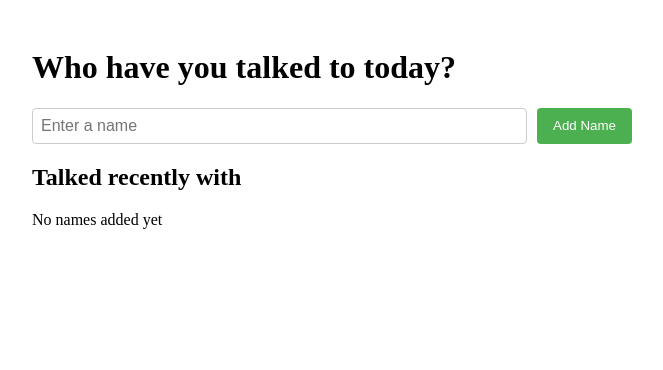
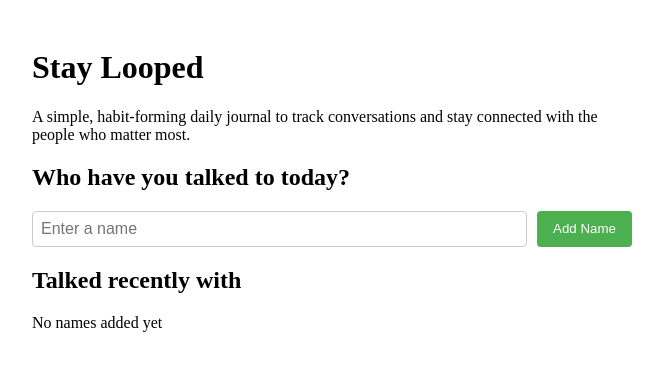
Before and after one commit to dmcb/conversation-journal, a SvelteKit app: page / in a window 1280 px wide. Shown: the top 370 px of the page, without its empty margins (308-971 px from the left). Built offline with nearby package versions, Linux system fonts and the light colour scheme.

Commit message:
Adds intro

```diff
--- a/src/routes/+page.svelte
+++ b/src/routes/+page.svelte
@@ -64,14 +64,21 @@
 </script>
 
 <div class="container">
-	<h1>Who have you talked to today?</h1>
+	<h1>Stay Looped</h1>
+	<p>
+		A simple, habit-forming daily journal to track conversations and stay connected with the people
+		who matter most.
+	</p>
 
-	<form on:submit|preventDefault={addEntry} class="input-form">
-		<input type="text" bind:value={name} placeholder="Enter a name" required />
-		<button type="submit">Add Name</button>
-	</form>
+	<section class="add-entry">
+		<h2>Who have you talked to today?</h2>
+		<form on:submit|preventDefault={addEntry} class="input-form">
+			<input type="text" bind:value={name} placeholder="Enter a name" required />
+			<button type="submit">Add Name</button>
+		</form>
+	</section>
 
-	<div class="entries-list">
+	<section class="entries">
 		<h2>Talked recently with</h2>
 		{#if sortedEntries.length === 0}
 			<p>No names added yet</p>
@@ -93,7 +100,7 @@
 				{/each}
 			</ul>
 		{/if}
-	</div>
+	</section>
 </div>
 
 <style>
```
